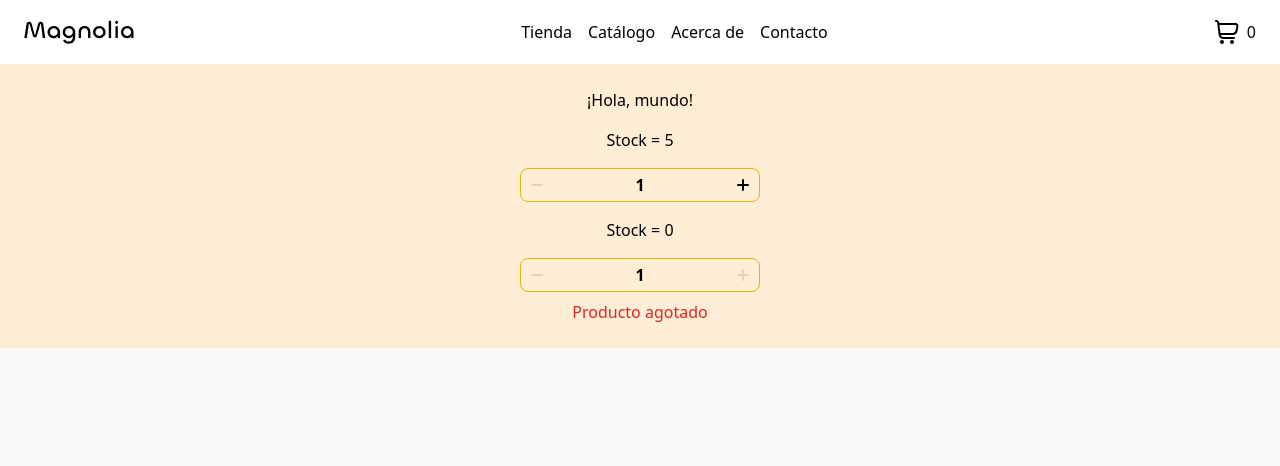
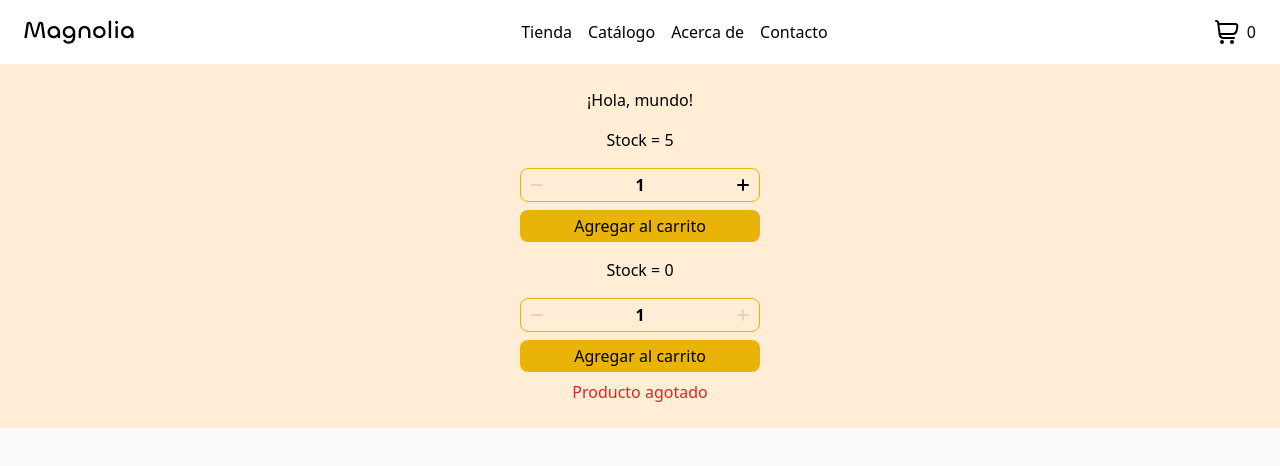
Before and after one commit to brandonpaldom/ch-ecommerce-react, a React (Create React App) app: page / in a window 1280 px wide. Shown: the top 466 px of the page. Built offline with nearby package versions, Linux system fonts and the light colour scheme.

Commit message:
Add cart button

```diff
--- a/package.json
+++ b/package.json
@@ -36,6 +36,7 @@
     ]
   },
   "devDependencies": {
+    "@tailwindcss/forms": "^0.5.1",
     "autoprefixer": "^10.4.5",
     "postcss": "^8.4.12",
     "prettier": "^2.6.2",
--- a/src/components/ItemCount.jsx
+++ b/src/components/ItemCount.jsx
@@ -6,11 +6,7 @@ function ItemCount({ stock, initial }) {
   const [count, setCount] = useState(initial);
 
   function onAdd() {
-    setCount(count + 1);
-  }
-
-  function onRemove() {
-    setCount(count - 1);
+    if (count <= stock) console.log(`Añadiendo ${count} al carrito`);
   }
 
   return (
@@ -18,7 +14,7 @@ function ItemCount({ stock, initial }) {
       <div className="flex w-full items-center justify-between rounded-lg border border-yellow-500 p-1">
         <button
           type="button"
-          onClick={onRemove}
+          onClick={() => setCount(count - 1)}
           className={count <= initial ? 'opacity-10' : undefined}
           disabled={count <= initial}
         >
@@ -27,13 +23,16 @@ function ItemCount({ stock, initial }) {
         <span className="text-center font-semibold">{count}</span>
         <button
           type="button"
-          onClick={onAdd}
+          onClick={() => setCount(count + 1)}
           className={count >= stock ? 'opacity-10' : undefined}
           disabled={count >= stock}
         >
           <img src={PlusIcon} alt="" width={24} />
         </button>
       </div>
+      <button onClick={onAdd} className="w-full rounded-lg bg-yellow-500 p-1">
+        Agregar al carrito
+      </button>
       {stock === 0 && <p className="text-red-600">Producto agotado</p>}
     </div>
   );
--- a/tailwind.config.js
+++ b/tailwind.config.js
@@ -3,5 +3,5 @@ module.exports = {
   theme: {
     extend: {},
   },
-  plugins: [],
+  plugins: [require('@tailwindcss/forms')],
 };
```
Also changed, not shown: 1 other file (tests, documents, lock files or other folders).
